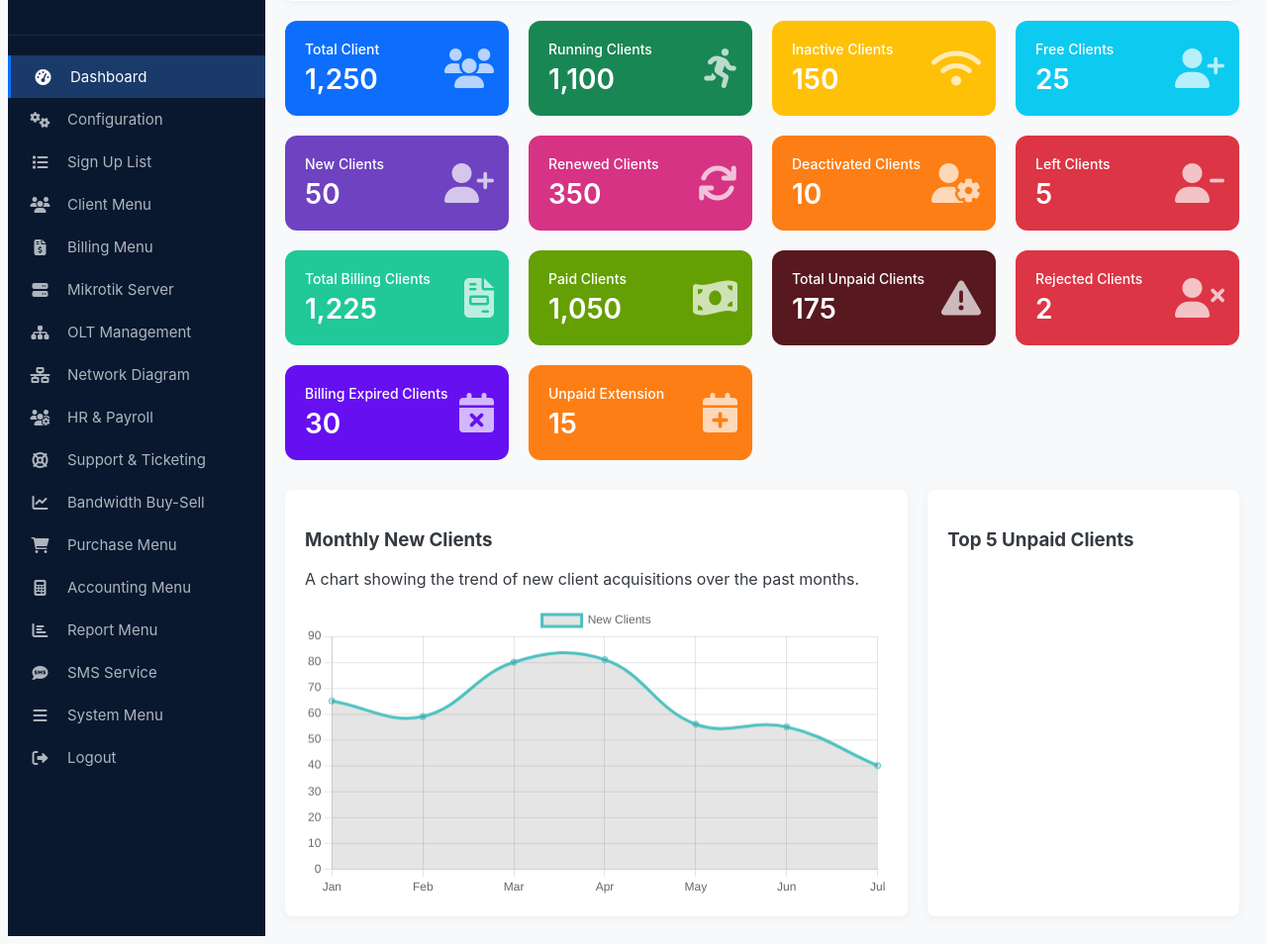
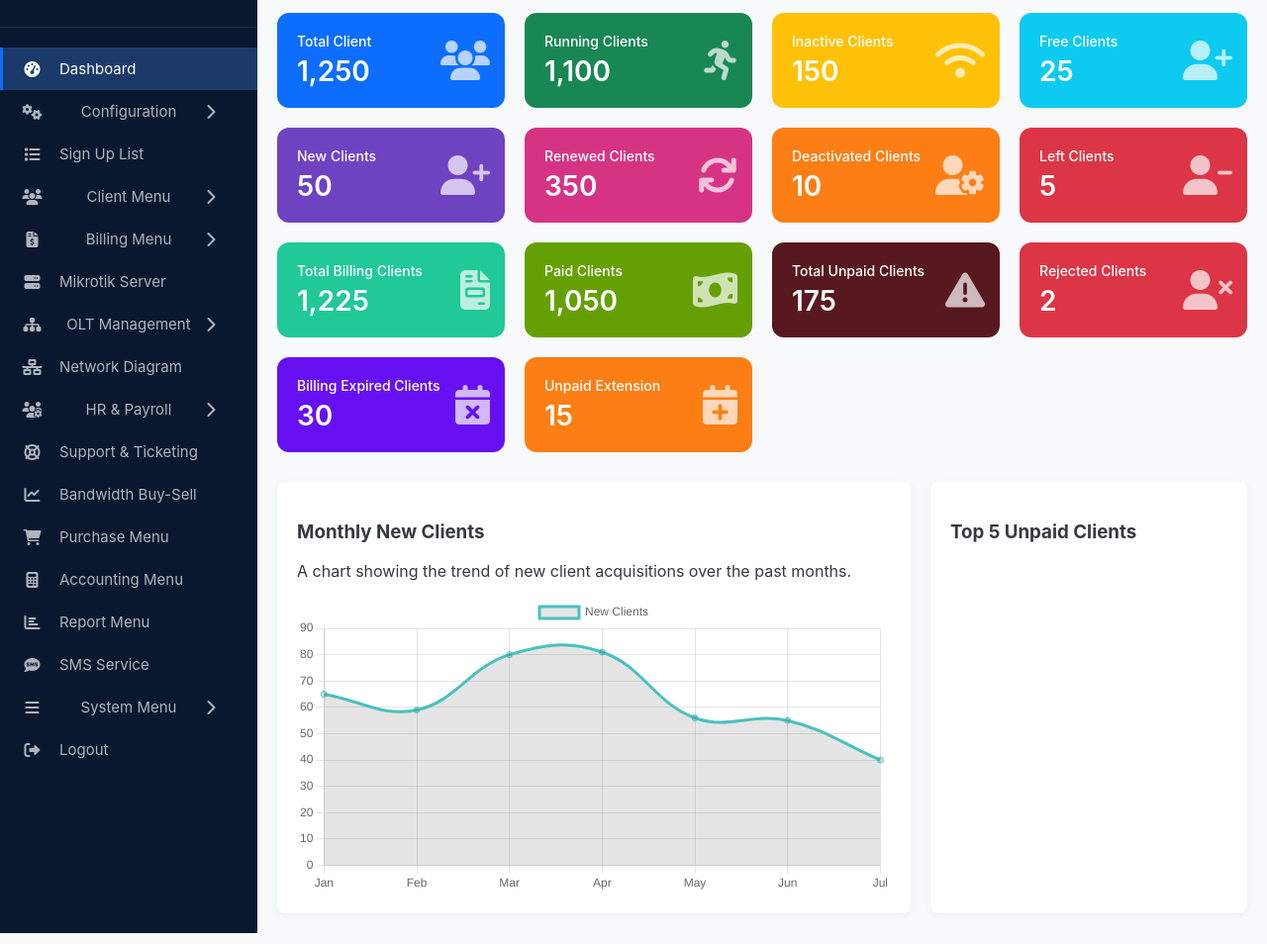
Before and after one commit to encodx/flowisp, a PHP site: page /dashboard.php in a window 1280 px wide. Shown: the part 85-1039 px from the top of the page at 99% size. Run offline with PHP 8.4, Linux system fonts and the light colour scheme; the visitor is signed in with stand-in values (Sample User, id 1); some libraries are stand-ins or nearby versions.

Commit message:
Changes2

```diff
--- a/assets/css/dashboard.css
+++ b/assets/css/dashboard.css
@@ -14,6 +14,7 @@ body {
     font-family: -apple-system, BlinkMacSystemFont, "Segoe UI", Roboto, "Helvetica Neue", Arial, sans-serif;
     background-color: var(--main-bg);
     color: var(--text-color);
+    margin: 0;
 }
 
 .wrapper {
@@ -59,12 +60,22 @@ body {
     transition: background-color 0.2s, color 0.2s;
 }
 
-.sidebar-menu li a:hover,
 .sidebar-menu li.active > a {
     background-color: #1a3a69;
     color: var(--sidebar-active);
     border-left: 3px solid var(--primary-blue);
+    padding-left: 17px;
 }
+
+.sidebar-menu li a:hover {
+     background-color: #1a3a69;
+     color: var(--sidebar-active);
+}
+
+.sidebar-menu li.active > a:hover {
+    background-color: #1a3a69;
+}
+
 
 .sidebar-menu li a .fa-solid {
     width: 25px;
@@ -72,6 +83,57 @@ body {
     margin-right: 15px;
     font-size: 16px;
 }
+
+/* Submenu Styles */
+.sidebar-menu .has-submenu > a {
+    justify-content: space-between;
+}
+
+.sidebar-menu .arrow {
+    font-size: 12px;
+    transition: transform 0.3s ease;
+}
+
+.sidebar-menu .has-submenu.open > a .arrow {
+    transform: rotate(90deg);
+}
+
+.submenu {
+    list-style: none;
+    padding: 0;
+    margin: 0;
+    display: none;
+    background-color: #061224;
+}
+
+.submenu li a {
+    padding-left: 57px; /* 20px + 25px + 12px */
+    font-size: 14px;
+    position: relative;
+}
+
+.submenu li a::before {
+    content: '';
+    position: absolute;
+    left: 40px;
+    top: 50%;
+    transform: translateY(-50%);
+    width: 5px;
+    height: 5px;
+    background-color: var(--sidebar-text);
+    border-radius: 50%;
+}
+
+.sidebar-menu .submenu li a:hover,
+.sidebar-menu .submenu li.active a {
+    color: var(--sidebar-active);
+}
+
+.sidebar-menu .submenu li a:hover::before,
+.sidebar-menu .submenu li.active a::before {
+    background-color: var(--sidebar-active);
+}
+
 
 /* Main Content */
 .main-content {
--- a/layout/sidebar.php
+++ b/layout/sidebar.php
@@ -4,22 +4,105 @@
     </div>
     <ul class="sidebar-menu">
         <li class="active"><a href="../dashboard.php"><i class="fa-solid fa-tachometer-alt"></i> Dashboard</a></li>
-        <li><a href="#"><i class="fa-solid fa-cogs"></i> Configuration</a></li>
+
+        <li class="has-submenu">
+            <a href="#"><i class="fa-solid fa-cogs"></i> Configuration <i class="fa-solid fa-chevron-right arrow"></i></a>
+            <ul class="submenu">
+                <li><a href="#">Company Profile</a></li>
+                <li><a href="#">User Role</a></li>
+                <li><a href="#">User Access</a></li>
+            </ul>
+        </li>
+
         <li><a href="#"><i class="fa-solid fa-list"></i> Sign Up List</a></li>
-        <li><a href="#"><i class="fa-solid fa-users"></i> Client Menu</a></li>
-        <li><a href="#"><i class="fa-solid fa-file-invoice-dollar"></i> Billing Menu</a></li>
+
+        <li class="has-submenu">
+            <a href="#"><i class="fa-solid fa-users"></i> Client Menu <i class="fa-solid fa-chevron-right arrow"></i></a>
+             <ul class="submenu">
+                <li><a href="#">Add New Client</a></li>
+                <li><a href="#">All Clients</a></li>
+                <li><a href="#">Active Clients</a></li>
+            </ul>
+        </li>
+
+        <li class="has-submenu">
+            <a href="#"><i class="fa-solid fa-file-invoice-dollar"></i> Billing Menu <i class="fa-solid fa-chevron-right arrow"></i></a>
+             <ul class="submenu">
+                <li><a href="#">Generate Bill</a></li>
+                <li><a href="#">All Invoices</a></li>
+                <li><a href="#">Paid Invoices</a></li>
+            </ul>
+        </li>
+
         <li><a href="../mikrotik/index.php"><i class="fa-solid fa-server"></i> Mikrotik Server</a></li>
-        <li><a href="../olt/index.php"><i class="fa-solid fa-sitemap"></i> OLT Management</a></li>
+
+        <li class="has-submenu">
+            <a href="#"><i class="fa-solid fa-sitemap"></i> OLT Management <i class="fa-solid fa-chevron-right arrow"></i></a>
+            <ul class="submenu">
+                <li><a href="../olt/index.php">OLT Devices</a></li>
+                <li><a href="#">ONUs</a></li>
+            </ul>
+        </li>
+
         <li><a href="#"><i class="fa-solid fa-network-wired"></i> Network Diagram</a></li>
-        <li><a href="../hr_payroll/devices.php"><i class="fa-solid fa-users-cog"></i> HR & Payroll</a></li>
+
+        <li class="has-submenu">
+            <a href="#"><i class="fa-solid fa-users-cog"></i> HR & Payroll <i class="fa-solid fa-chevron-right arrow"></i></a>
+            <ul class="submenu">
+                <li><a href="../hr_payroll/devices.php">Attendance Device</a></li>
+                <li><a href="#">Employee List</a></li>
+                <li><a href="#">Salary</a></li>
+            </ul>
+        </li>
+
         <li><a href="#"><i class="fa-solid fa-life-ring"></i> Support & Ticketing</a></li>
         <li><a href="#"><i class="fa-solid fa-chart-line"></i> Bandwidth Buy-Sell</a></li>
         <li><a href="#"><i class="fa-solid fa-shopping-cart"></i> Purchase Menu</a></li>
         <li><a href="#"><i class="fa-solid fa-calculator"></i> Accounting Menu</a></li>
         <li><a href="#"><i class="fa-solid fa-chart-bar"></i> Report Menu</a></li>
         <li><a href="#"><i class="fa-solid fa-sms"></i> SMS Service</a></li>
-        <li><a href="#"><i class="fa-solid fa-bars"></i> System Menu</a></li>
-        <li><a href="/logout.php"><i class="fa-solid fa-sign-out-alt"></i> Logout</a></li>
+
+        <li class="has-submenu">
+            <a href="#"><i class="fa-solid fa-bars"></i> System Menu <i class="fa-solid fa-chevron-right arrow"></i></a>
+            <ul class="submenu">
+                <li><a href="#">System Settings</a></li>
+                <li><a href="#">Release Note</a></li>
+            </ul>
+        </li>
+
+        <li><a href="../logout.php"><i class="fa-solid fa-sign-out-alt"></i> Logout</a></li>
     </ul>
 </aside>
+
 <main class="main-content">
+
+<script>
+document.addEventListener('DOMContentLoaded', function () {
+    const menuItems = document.querySelectorAll('.sidebar-menu .has-submenu > a');
+
+    menuItems.forEach(item => {
+        item.addEventListener('click', function (e) {
+            e.preventDefault();
+            const parent = this.parentElement;
+
+            // Close other open submenus
+            const openSubmenus = document.querySelectorAll('.has-submenu.open');
+            openSubmenus.forEach(openSubmenu => {
+                if(openSubmenu !== parent) {
+                    openSubmenu.classList.remove('open');
+                    openSubmenu.querySelector('.submenu').style.display = 'none';
+                }
+            });
+
+            // Toggle current submenu
+            parent.classList.toggle('open');
+            const submenu = this.nextElementSibling;
+            if (parent.classList.contains('open')) {
+                submenu.style.display = 'block';
+            } else {
+                submenu.style.display = 'none';
+            }
+        });
+    });
+});
+</script>
```
